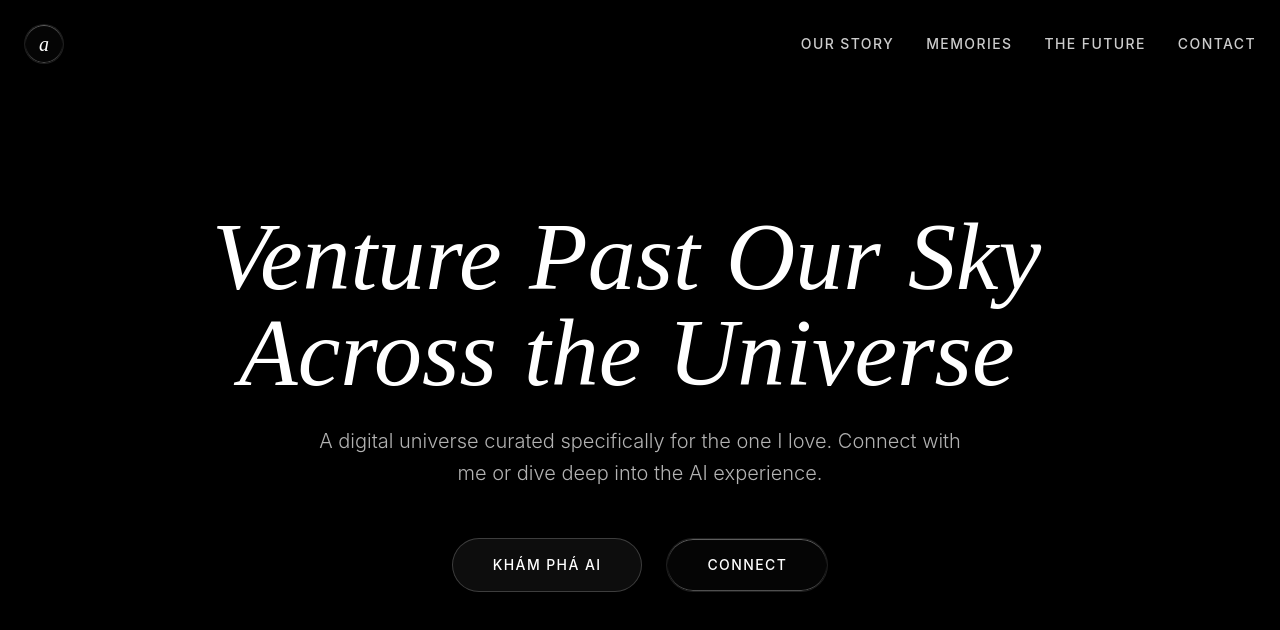
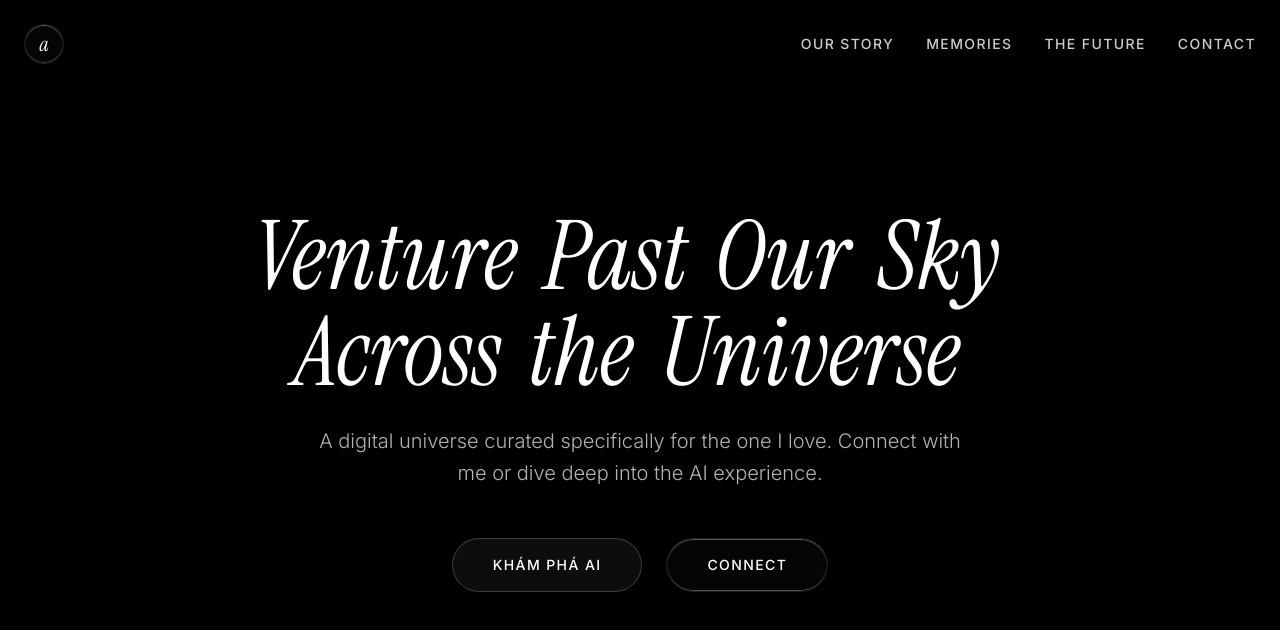
Before and after one commit to sadboiznhatcoder/BaoHan, a React (Vite) app: page / in a window 1280 px wide. Shown: the top 630 px of the page. Built offline with nearby package versions, Linux system fonts and the light colour scheme.

Commit message:
fix: correct CSS import order to fix Vercel black screen

```diff
--- a/src/index.css
+++ b/src/index.css
@@ -1,6 +1,5 @@
+@import url('https://fonts.googleapis.com/css2?family=Instrument+Serif:ital@0;1&family=Inter:wght@300;400;500&display=swap');
 @import "tailwindcss";
-
-@import url('https://fonts.googleapis.com/css2?family=Instrument+Serif:ital@0;1&family=Inter:wght@300;400;500&display=swap');
 
 @theme {
   --font-sans: 'Inter', sans-serif;
```
